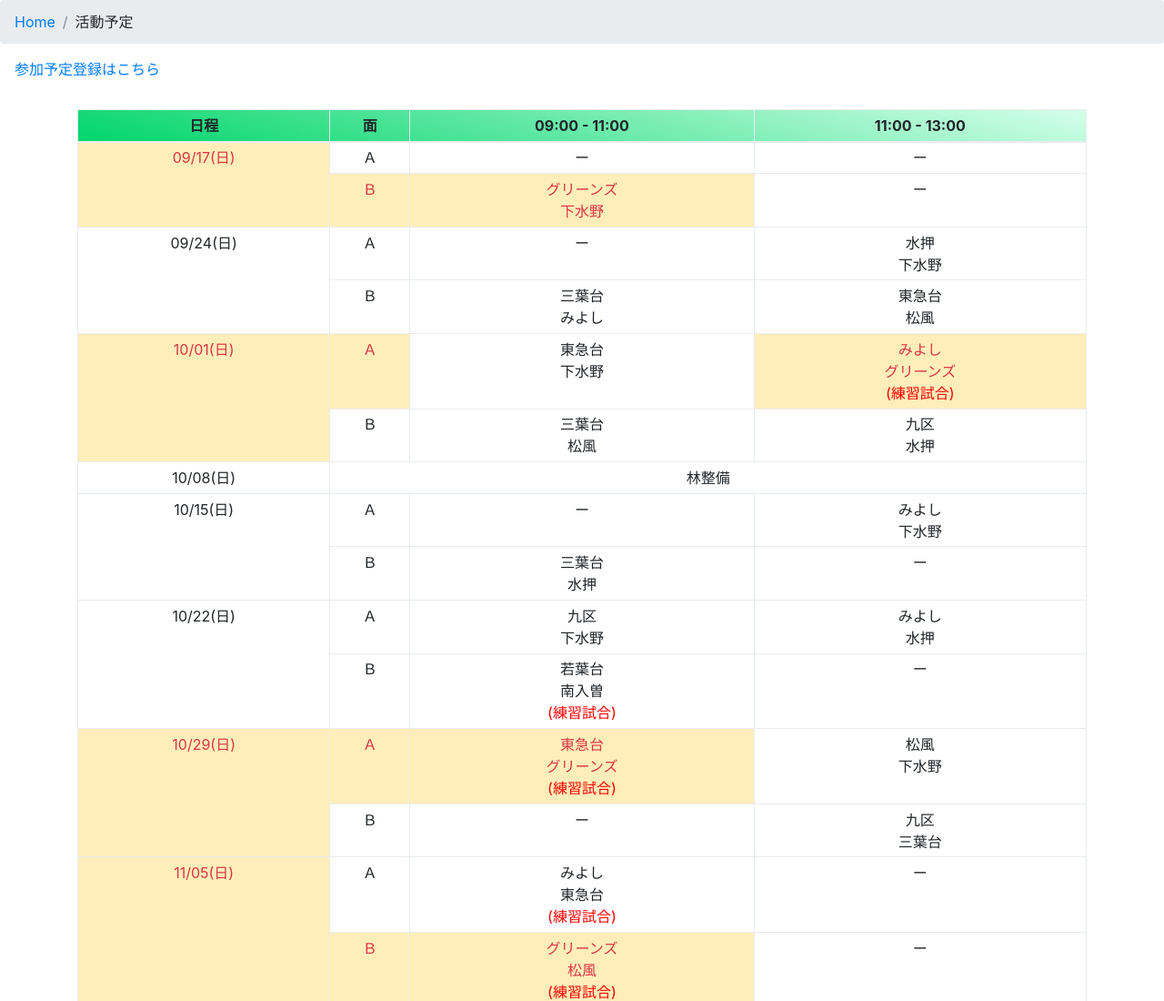
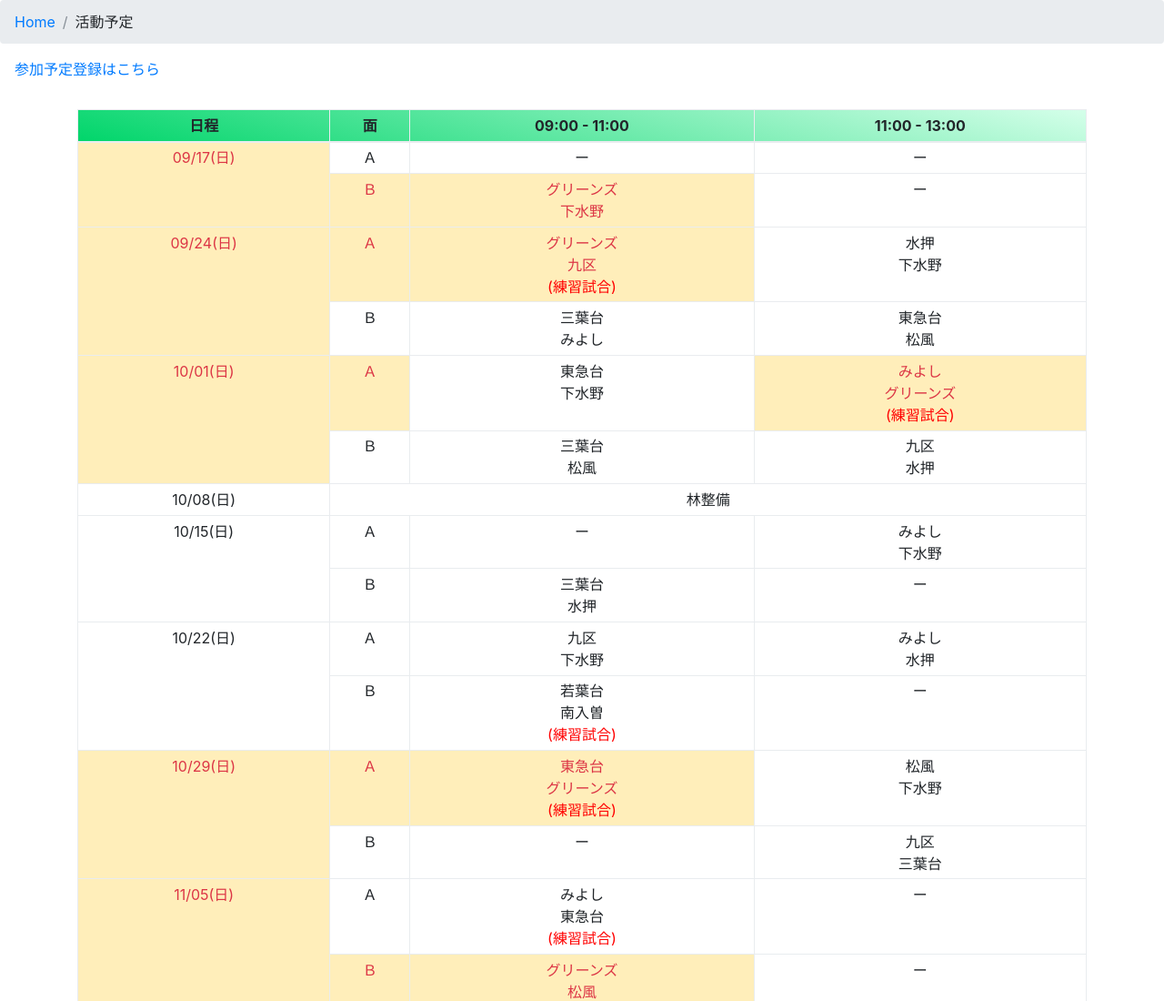
Before and after one commit to irisosoft/mutuwaka, a plain HTML site: page schedule/schedule.html in a window 1280 px wide. Shown: the top 1100 px of the page at 91% size. Drawn offline with nearby package versions, Linux system fonts and the light colour scheme.

Commit message:
予定追加

```diff
--- a/schedule/schedule.html
+++ b/schedule/schedule.html
@@ -36,7 +36,7 @@
           <tbody>
             <tr><td rowspan=2 class="table-warning text-danger">09/17(日)</td><td>Ａ</td><td>ー</td><td>ー</td></tr>
             <tr><td class="table-warning text-danger">Ｂ</td><td class="table-warning text-danger">グリーンズ<BR>下水野</td><td>ー</td></tr>
-            <tr><td rowspan=2>09/24(日)</td><td>Ａ</td><td>ー</td><td>水押<BR>下水野</td></tr>
+            <tr><td rowspan=2 class="table-warning text-danger">09/24(日)</td><td class="table-warning text-danger">Ａ</td><td class="table-warning text-danger">グリーンズ<BR>九区<BR><font color="red">(練習試合)</font></td><td>水押<BR>下水野</td></tr>
             <tr><td>Ｂ</td><td>三葉台<BR>みよし</td><td>東急台<BR>松風</td></tr>
             <tr><td rowspan=2 class="table-warning text-danger">10/01(日)</td><td class="table-warning text-danger">Ａ</td><td>東急台<BR>下水野</td><td class="table-warning text-danger">みよし<BR>グリーンズ<BR><font color="red">(練習試合)</font></td></tr>
             <tr><td>Ｂ</td><td>三葉台<BR>松風</td><td>九区<BR>水押</td></tr>
```
